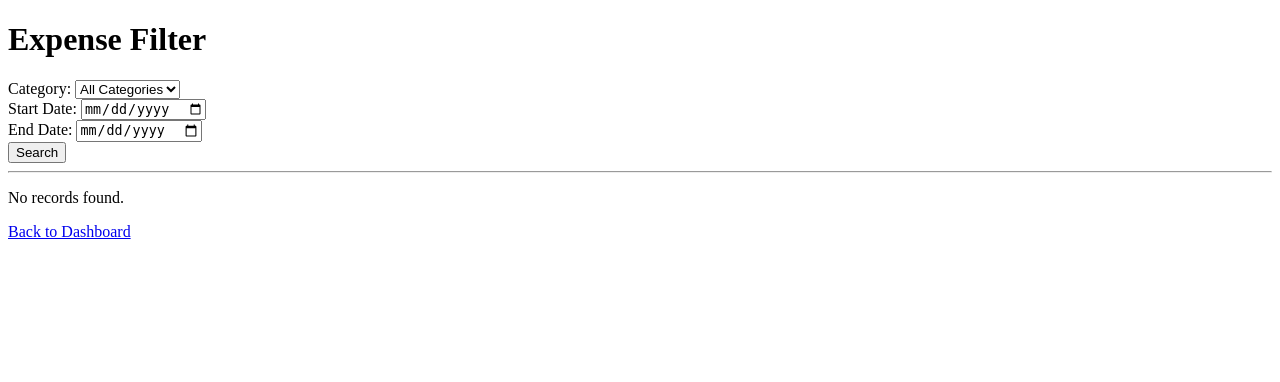
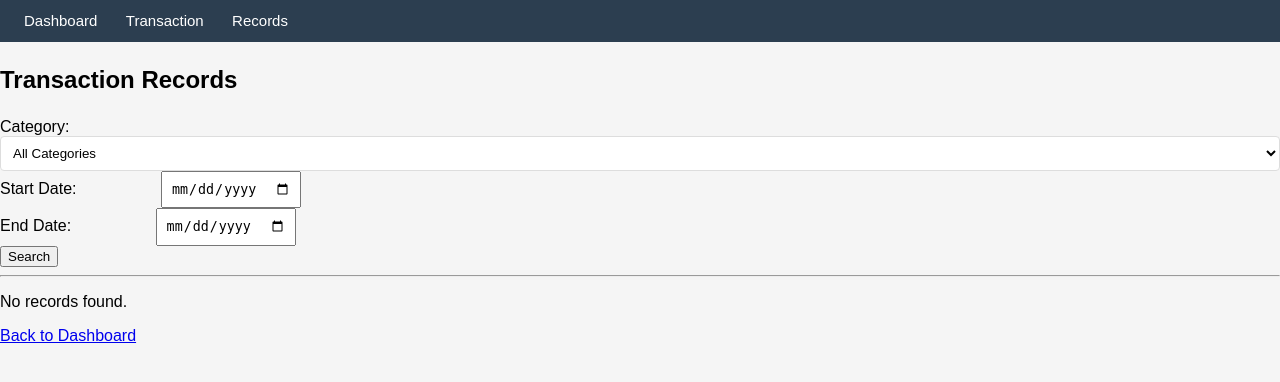
Before and after one commit to Jay-23-Lebron/expense-tracker-web, a Flask app: page /filter in a window 1280 px wide. Shown: the top 382 px of the page. Run offline with Flask 3, Linux system fonts and the light colour scheme; data that the repository does not hold is empty.

Commit message:
refactor: unify global navigation and fix page jump

```diff
--- a/app.py
+++ b/app.py
@@ -1,4 +1,4 @@
-from flask import Flask, render_template, request, redirect, jsonify
+from flask import Flask, render_template, request, redirect, jsonify, session
 import sqlite3
 from datetime import datetime
 import stats_service
@@ -14,7 +14,7 @@ def index():
 def add_record_page():
     return render_template('expense-form.html')
 
-@app.route('/add-record', methods=['POST'])
+@app.route('/add-record', methods=['GET', 'POST'])
 def add_record_submit():
     record_type = request.form.get('type')
     amount = request.form.get('amount')
--- a/templates/dashboard.html
+++ b/templates/dashboard.html
@@ -8,9 +8,9 @@
 </head>
 <body>
     <nav>
-        <a href="dashboard.html">Dashboard</a>
-        <a href="expense-form.html">Transaction</a>
-        <a href="record-table.html">Records</a>
+        <a href="/">Dashboard</a>
+        <a href="/add-record">Transaction</a>
+        <a href="/filter">Records</a>
     </nav>
 
     <header class="dashboard-header">
--- a/templates/expense-form.html
+++ b/templates/expense-form.html
@@ -9,9 +9,9 @@
 
 <body>
  <nav>
-    <a href="dashboard.html">Dashboard</a>
-    <a href="expense-form.html">Transaction</a>
-    <a href="record-table.html">Records</a>
+    <a href="/">Dashboard</a>
+    <a href="/add-record">Transaction</a>
+    <a href="/filter">Records</a>
  </nav>
 
 <div class="page-container">
--- a/templates/filter.html
+++ b/templates/filter.html
@@ -2,10 +2,16 @@
 <html lang="en">
 <head>
     <meta charset="UTF-8">
-    <title>Filter Records</title>
+    <title>Transaction Records</title>
+    <link rel="stylesheet" href="../static/style.css">
 </head>
 <body>
-    <h1>Expense Filter</h1>
+    <nav class="nav-bar">
+        <a href="/">Dashboard</a>
+        <a href="/add-record">Transaction</a>
+        <a href="/filter">Records</a>
+    </nav>
+    <h1>Transaction Records</h1>
 
     <form method="GET" action="/filter">
         <div>
```
